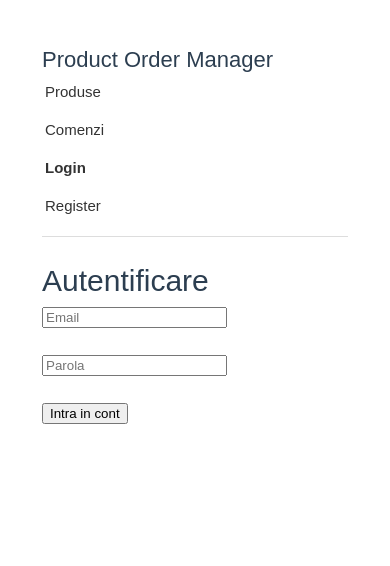
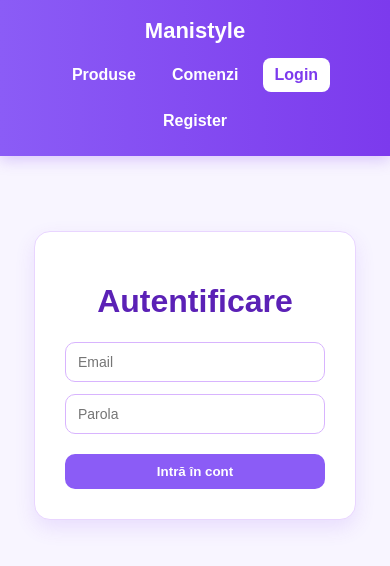
Before and after one commit to mmiru8/mmiru8-spa-crud-vue-express-01, a Vue app in the folder frontend/: page /login in a window 390 px wide. Shown: the top 566 px of the page. Built offline with nearby package versions, Linux system fonts and the light colour scheme; no server answers.

Commit message:
adaugare validari suplimentare si imbunatatire interfata

```diff
--- a/frontend/src/App.vue
+++ b/frontend/src/App.vue
@@ -18,7 +18,7 @@ async function logout() {
 <template>
   <div class="app">
     <header class="header">
-      <h1>Product Order Manager</h1>
+      <h1>Manistyle</h1>
 
       <nav class="nav">
         <RouterLink to="/">Produse</RouterLink>
@@ -26,9 +26,9 @@ async function logout() {
         <RouterLink to="/login">Login</RouterLink>
         <RouterLink to="/register">Register</RouterLink>
 
-        <span v-if="authStore.user">
-          {{ authStore.user.email }}
-        </span>
+<span v-if="authStore.user">
+  👤 {{ authStore.user.email }}
+</span>
 
         <button
           v-if="authStore.user"
@@ -44,57 +44,3 @@ async function logout() {
     </main>
   </div>
 </template>
-
-<style scoped>
-.app {
-  max-width: 1000px;
-  margin: 0 auto;
-  padding: 20px;
-  font-family: Arial, sans-serif;
-}
-
-.header {
-  border-bottom: 1px solid #ddd;
-  margin-bottom: 20px;
-  padding-bottom: 15px;
-}
-
-.nav {
-  display: flex;
-  gap: 15px;
-  flex-wrap: wrap;
-}
-
-.nav a {
-  color: #333;
-  text-decoration: none;
-}
-
-.nav a.router-link-active {
-  font-weight: bold;
-}
-
-.main {
-  margin-top: 20px;
-}
-@media (max-width: 600px) {
-  .app {
-    padding: 10px;
-  }
-
-  .header h1 {
-    font-size: 22px;
-  }
-
-  .nav {
-    flex-direction: column;
-    gap: 8px;
-  }
-
-  .nav a,
-  .nav button,
-  .nav span {
-    width: 100%;
-  }
-}
-</style>
--- a/frontend/src/assets/main.css
+++ b/frontend/src/assets/main.css
@@ -1,35 +1,265 @@
-@import './base.css';
-
-#app {
-  max-width: 1280px;
-  margin: 0 auto;
-  padding: 2rem;
-  font-weight: normal;
+:root {
+  --primary: #8b5cf6;
+  --primary-dark: #7c3aed;
+  --primary-light: #ede9fe;
+  --background: #f8f5ff;
+  --text: #1e1b4b;
+  --muted: #475569;
+  --card: #ffffff;
+  --border: #e9d5ff;
 }
 
-a,
-.green {
-  text-decoration: none;
-  color: hsla(160, 100%, 37%, 1);
-  transition: 0.4s;
-  padding: 3px;
+html,
+body,
+#app {
+  margin: 0;
+  padding: 0;
+  width: 100%;
+  min-height: 100vh;
 }
 
-@media (hover: hover) {
-  a:hover {
-    background-color: hsla(160, 100%, 37%, 0.2);
+body {
+  font-family: Arial, Helvetica, sans-serif;
+  background: var(--background);
+  color: var(--text);
+}
+
+* {
+  box-sizing: border-box;
+}
+
+.app {
+  min-height: 100vh;
+}
+
+/* HEADER */
+
+.header {
+  width: 100%;
+  background: linear-gradient(90deg, var(--primary), var(--primary-dark));
+  color: white;
+  padding: 16px 40px;
+  display: flex;
+  justify-content: space-between;
+  align-items: center;
+  box-shadow: 0 4px 14px rgba(124, 58, 237, 0.25);
+}
+
+.header h1 {
+  margin: 0;
+  font-size: 22px;
+  color: white;
+  text-align: left;
+}
+
+.nav {
+  display: flex;
+  align-items: center;
+  gap: 12px;
+}
+
+.nav a {
+  color: white;
+  text-decoration: none;
+  padding: 8px 12px;
+  border-radius: 8px;
+  font-weight: 600;
+  transition: 0.2s;
+}
+
+.nav a:hover {
+  background: rgba(255, 255, 255, 0.16);
+}
+
+.nav a.router-link-active {
+  background: white;
+  color: var(--primary-dark);
+}
+
+.nav span {
+  background: rgba(255, 255, 255, 0.25);
+  padding: 8px 12px;
+  border-radius: 8px;
+  font-size: 14px;
+}
+
+.nav button {
+  background: white;
+  color: var(--primary-dark);
+  margin: 0;
+  padding: 8px 12px;
+}
+
+.nav button:hover {
+  background: var(--primary-light);
+}
+
+/* MAIN */
+
+.main {
+  width: 100%;
+  max-width: 1100px;
+  margin: 35px auto;
+  padding: 0 24px;
+}
+
+/* TEXT */
+
+h1 {
+  text-align: center;
+  margin-bottom: 22px;
+  color: #5b21b6;
+}
+
+h3 {
+  margin-top: 0;
+  color: var(--text);
+}
+
+p {
+  color: var(--muted);
+}
+
+/* FORMULARE */
+
+input,
+select {
+  width: 100%;
+  padding: 11px 12px;
+  margin-bottom: 12px;
+  border: 1px solid #d8b4fe;
+  border-radius: 10px;
+  font-size: 14px;
+  background: white;
+}
+
+input:focus,
+select:focus {
+  outline: none;
+  border-color: var(--primary);
+  box-shadow: 0 0 0 3px rgba(139, 92, 246, 0.18);
+}
+
+button {
+  padding: 10px 16px;
+  border: none;
+  border-radius: 10px;
+  cursor: pointer;
+  background: var(--primary);
+  color: white;
+  font-weight: 600;
+  transition: 0.2s;
+}
+
+button:hover {
+  background: var(--primary-dark);
+}
+
+/* CARDURI */
+
+.product-card,
+.order-card,
+.login-card,
+.register-card {
+  background: var(--card);
+  border: 1px solid var(--border);
+  border-radius: 16px;
+  box-shadow: 0 8px 20px rgba(124, 58, 237, 0.12);
+}
+
+.product-card,
+.order-card {
+  max-width: 600px;
+  margin: 18px auto;
+  padding: 22px;
+  transition: 0.2s;
+}
+
+.product-card:hover,
+.order-card:hover {
+  transform: translateY(-3px);
+}
+
+.product-card h3,
+.order-card h3 {
+  margin-bottom: 14px;
+}
+
+.product-card p,
+.order-card p {
+  margin: 8px 0;
+}
+
+.product-card button,
+.order-card button {
+  margin-top: 12px;
+  margin-right: 8px;
+}
+
+/* LOGIN / REGISTER */
+
+.login-container,
+.register-container {
+  display: flex;
+  justify-content: center;
+  padding: 40px 20px;
+}
+
+.login-card,
+.register-card {
+  width: 100%;
+  max-width: 420px;
+  padding: 30px;
+}
+
+.login-card button,
+.register-card button {
+  width: 100%;
+}
+
+/* LINIE */
+
+hr {
+  border: none;
+  height: 1px;
+  background: #ddd6fe;
+  margin: 28px 0;
+}
+
+/* MOBILE */
+
+@media (max-width: 768px) {
+  .header {
+    flex-direction: column;
+    gap: 14px;
+    padding: 18px 20px;
+    text-align: center;
+  }
+
+  .header h1 {
+    text-align: center;
+  }
+
+  .nav {
+    justify-content: center;
+    flex-wrap: wrap;
+  }
+
+  .main {
+    padding: 0 14px;
+  }
+
+  .product-card,
+  .order-card {
+    padding: 18px;
+  }
+
+  button {
+    width: 100%;
+    margin-top: 8px;
+  }
+
+  .nav button {
+    width: auto;
   }
 }
-
-@media (min-width: 1024px) {
-  body {
-    display: flex;
-    place-items: center;
-  }
-
-  #app {
-    display: grid;
-    grid-template-columns: 1fr 1fr;
-    padding: 0 2rem;
-  }
-}
--- a/frontend/src/views/LoginView.vue
+++ b/frontend/src/views/LoginView.vue
@@ -32,7 +32,8 @@ async function login() {
 </script>
 
 <template>
-  <div>
+  <div class="login-container">
+    <div class="login-card">
       <h1>Autentificare</h1>
 
       <input
@@ -41,18 +42,15 @@ async function login() {
         placeholder="Email"
       />
 
-    <br /><br />
-
       <input
         v-model="password"
         type="password"
         placeholder="Parola"
       />
 
-    <br /><br />
-
       <button @click="login">
-      Intra in cont
+        Intră în cont
       </button>
     </div>
+  </div>
 </template>
--- a/frontend/src/views/OrdersView.vue
+++ b/frontend/src/views/OrdersView.vue
@@ -2,7 +2,7 @@
 import { ref, onMounted } from "vue";
 import {
   collection,
-  getDocs,
+  onSnapshot,
   addDoc,
   updateDoc,
   doc
@@ -25,11 +25,10 @@ function isAdmin() {
          authStore.user.email === adminEmail;
 }
 
-async function loadOrders() {
-  const querySnapshot = await getDocs(
-    collection(db, "orders")
-  );
-
+function loadOrders() {
+  onSnapshot(
+    collection(db, "orders"),
+    (querySnapshot) => {
       orders.value = querySnapshot.docs.map(doc => {
         const data = doc.data();
 
@@ -43,12 +42,13 @@ async function loadOrders() {
         };
       });
     }
+  );
+}
 
-async function loadProducts() {
-  const querySnapshot = await getDocs(
-    collection(db, "products")
-  );
-
+function loadProducts() {
+  onSnapshot(
+    collection(db, "products"),
+    (querySnapshot) => {
       products.value = querySnapshot.docs.map(doc => {
         const data = doc.data();
 
@@ -61,10 +61,16 @@ async function loadProducts() {
         };
       });
     }
+  );
+}
 
 async function addOrder() {
   if (!customerName.value || !selectedProductId.value || !quantity.value) {
     alert("Completeaza toate campurile!");
+    return;
+  }
+  if (Number(quantity.value) <= 0) {
+  alert("Cantitatea trebuie sa fie mai mare decat 0!");
   return;
   }
 
@@ -88,8 +94,6 @@ async function addOrder() {
   customerName.value = "";
   selectedProductId.value = "";
   quantity.value = "";
-
-  loadOrders();
 }
 
 async function markAsSent(id) {
@@ -99,8 +103,6 @@ async function markAsSent(id) {
       status: "Expediata"
     }
   );
-
-  loadOrders();
 }
 
 onMounted(() => {
@@ -179,35 +181,3 @@ onMounted(() => {
     </div>
   </div>
 </template>
-
-<style scoped>
-.order-card {
-  border: 1px solid #ccc;
-  padding: 12px;
-  margin-bottom: 12px;
-  border-radius: 6px;
-}
-
-input,
-select {
-  padding: 8px;
-  margin: 5px 0;
-  width: 250px;
-}
-
-button {
-  padding: 6px 12px;
-  margin: 3px;
-  cursor: pointer;
-  border-radius: 5px;
-}
-
-@media (max-width: 600px) {
-  input,
-  select,
-  button {
-    width: 100%;
-    box-sizing: border-box;
-  }
-}
-</style>
--- a/frontend/src/views/ProductsView.vue
+++ b/frontend/src/views/ProductsView.vue
@@ -2,7 +2,7 @@
 import { ref, onMounted } from "vue";
 import {
   collection,
-  getDocs,
+  onSnapshot,
   addDoc,
   deleteDoc,
   doc,
@@ -40,12 +40,14 @@ function isAdmin() {
          authStore.user.email === adminEmail;
 }
 
-async function loadProducts() {
-  const querySnapshot = await getDocs(
-    collection(db, "products")
-  );
+function loadProducts() {
+
+  onSnapshot(
+    collection(db, "products"),
+    (querySnapshot) => {
 
       products.value = querySnapshot.docs.map(doc => {
+
         const data = doc.data();
 
         return {
@@ -55,7 +57,12 @@ async function loadProducts() {
           stock: data.stock,
           category: data.category
         };
+
       });
+
+    }
+  );
+
 }
 
 function filteredProducts() {
@@ -98,7 +105,6 @@ async function addProduct() {
   newStock.value = "";
   newCategory.value = "";
 
-  loadProducts();
 }
 
 async function deleteProduct(id) {
@@ -110,7 +116,6 @@ async function deleteProduct(id) {
     doc(db, "products", id)
   );
 
-  loadProducts();
 }
 
 function editProduct(product) {
@@ -138,7 +143,6 @@ async function updateProduct() {
   editStock.value = "";
   editCategory.value = "";
 
-  loadProducts();
 }
 
 function openOrderForm(product) {
@@ -182,7 +186,6 @@ async function sendOrder() {
   phone.value = "";
   quantity.value = 1;
 
-  loadProducts();
 }
 
 onMounted(() => {
@@ -192,7 +195,8 @@ onMounted(() => {
 </script>
 
 <template>
-  <div>
+<div class="page">
+
   <h1>Produse Unghii</h1>
 
     <input
@@ -255,7 +259,9 @@ onMounted(() => {
         Trimite comanda
       </button>
     </div>
-
+      <p v-if="filteredProducts().length === 0">
+        Nu exista produse.
+      </p>
     <div
       v-for="product in filteredProducts()"
       :key="product.id"
@@ -302,44 +308,3 @@ onMounted(() => {
     </div>
   </div>
 </template>
-
-<style scoped>
-.title {
-  margin-top: 0;
-  margin-bottom: 10px;
-}
-
-.product-card {
-  border: 1px solid #ccc;
-  padding: 12px;
-  margin-bottom: 12px;
-  border-radius: 6px;
-}
-
-input,
-select {
-  padding: 8px;
-  margin: 5px 0;
-  width: 250px;
-}
-
-button {
-  padding: 6px 12px;
-  margin: 3px;
-  cursor: pointer;
-  border-radius: 5px;
-}
-
-@media (max-width: 600px) {
-  input,
-  select,
-  button {
-    width: 100%;
-    box-sizing: border-box;
-  }
-
-  .product-card {
-    padding: 10px;
-  }
-}
-</style>
--- a/frontend/src/views/RegisterView.vue
+++ b/frontend/src/views/RegisterView.vue
@@ -37,7 +37,8 @@ async function register() {
 </script>
 
 <template>
-  <div>
+  <div class="register-container">
+    <div class="register-card">
       <h1>Înregistrare</h1>
 
       <input
@@ -46,18 +47,15 @@ async function register() {
         placeholder="Email"
       />
 
-    <br /><br />
-
       <input
         v-model="password"
         type="password"
         placeholder="Parolă"
       />
 
-    <br /><br />
-
       <button @click="register">
         Creează cont
       </button>
     </div>
+  </div>
 </template>
```
Also changed, not shown: 1 other file (tests, documents, lock files or other folders). Lines whose indentation alone changed are shown as unchanged.
